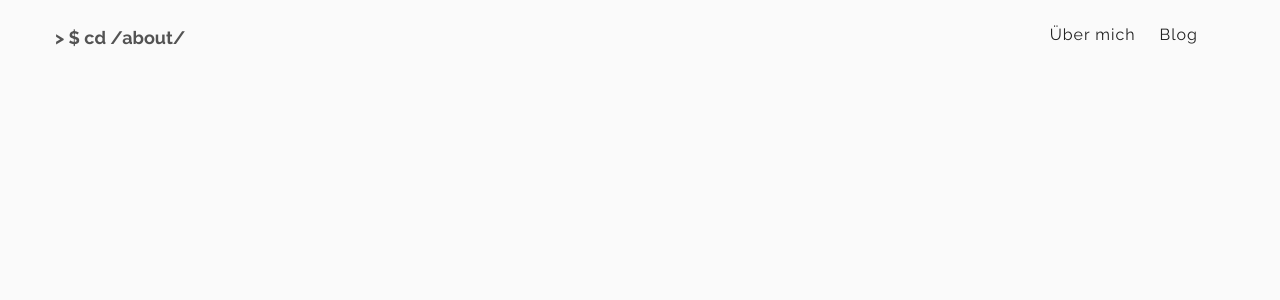
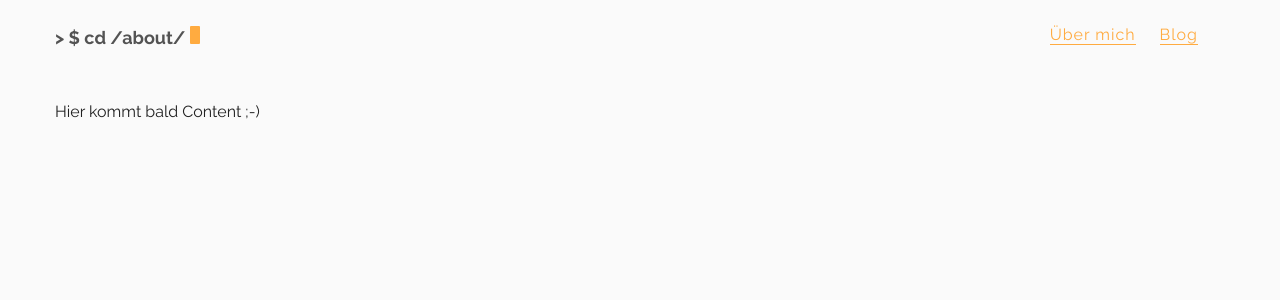
Before and after one commit to mkollers/markuskollers.de, an Angular app: page /blog in a window 1280 px wide. Before the commit this address led to /. Shown: the top 300 px of the page. Built offline with nearby package versions, Linux system fonts and the light colour scheme.

Commit message:
Add empty blog page

```diff
--- a/src/app/app-routing.module.ts
+++ b/src/app/app-routing.module.ts
@@ -2,7 +2,8 @@ import { NgModule } from '@angular/core';
 import { RouterModule, Routes } from '@angular/router';
 
 const routes: Routes = [
-  { path: '', loadChildren: () => import('./pages/landing-page/landing-page.module').then(m => m.LandingPageModule) }
+  { path: '', loadChildren: () => import('./pages/landing-page/landing-page.module').then(m => m.LandingPageModule) },
+  { path: 'blog', loadChildren: () => import('./pages/blog-page/blog-page.module').then(m => m.BlogPageModule) }
 ];
 
 @NgModule({
--- /dev/null
+++ b/src/app/pages/blog-page/blog-page.component.html
@@ -0,0 +1,3 @@
+<p>
+    Hier kommt bald Content ;-)
+</p>
--- /dev/null
+++ b/src/app/pages/blog-page/blog-page.component.ts
@@ -0,0 +1,15 @@
+import { Component, OnInit } from '@angular/core';
+
+@Component({
+  selector: 'app-blog-page',
+  templateUrl: './blog-page.component.html',
+  styleUrls: ['./blog-page.component.scss']
+})
+export class BlogPageComponent implements OnInit {
+
+  constructor() { }
+
+  ngOnInit() {
+  }
+
+}
```
Also changed, not shown: src/app/pages/blog-page/blog-page-routing.module.ts (added, +14 -0 lines), src/app/pages/blog-page/blog-page.module.ts (added, +15 -0 lines), src/app/pages/blog-page/blog-page.component.scss (added), 1 other file (tests, documents, lock files or other folders).
